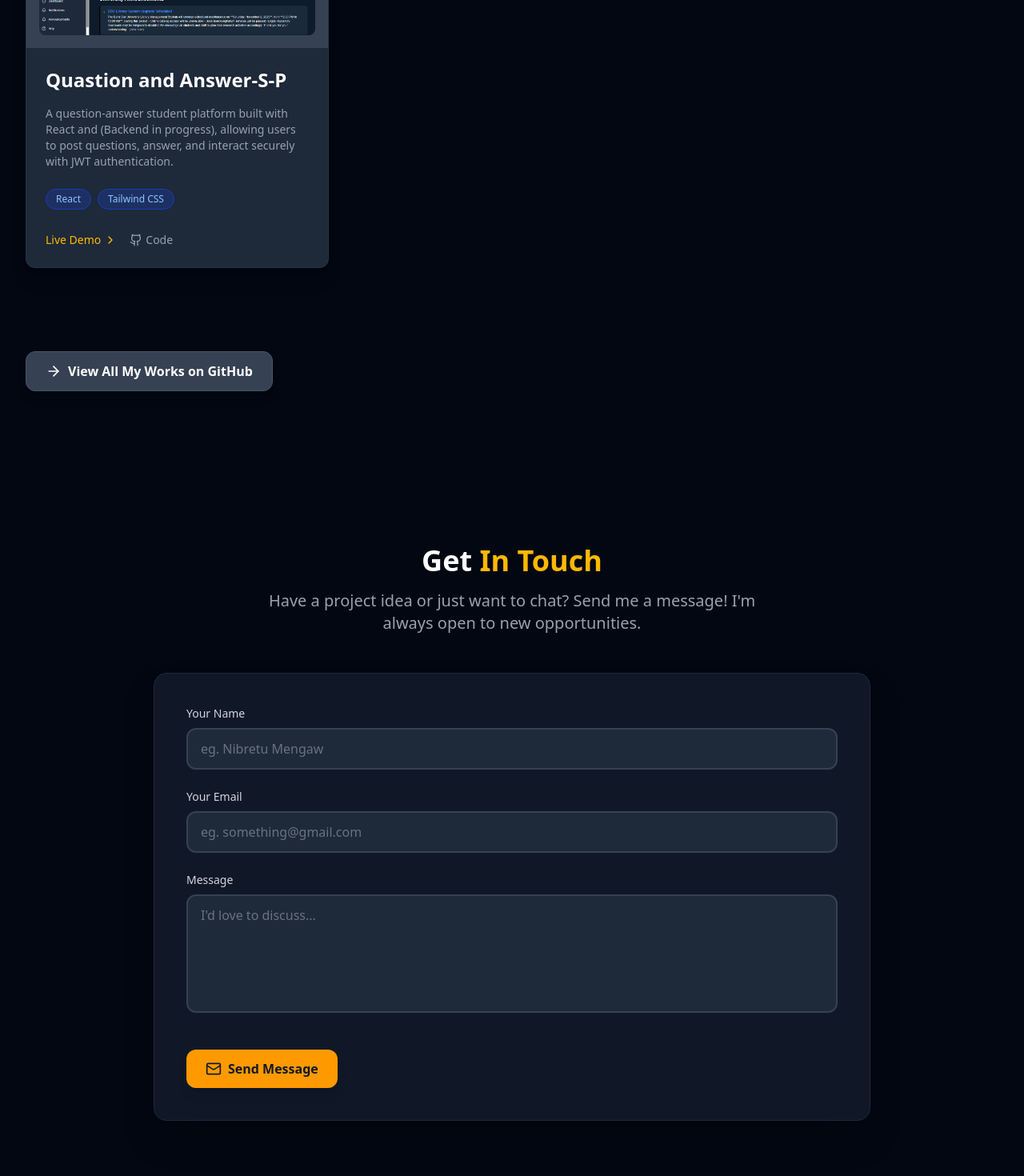
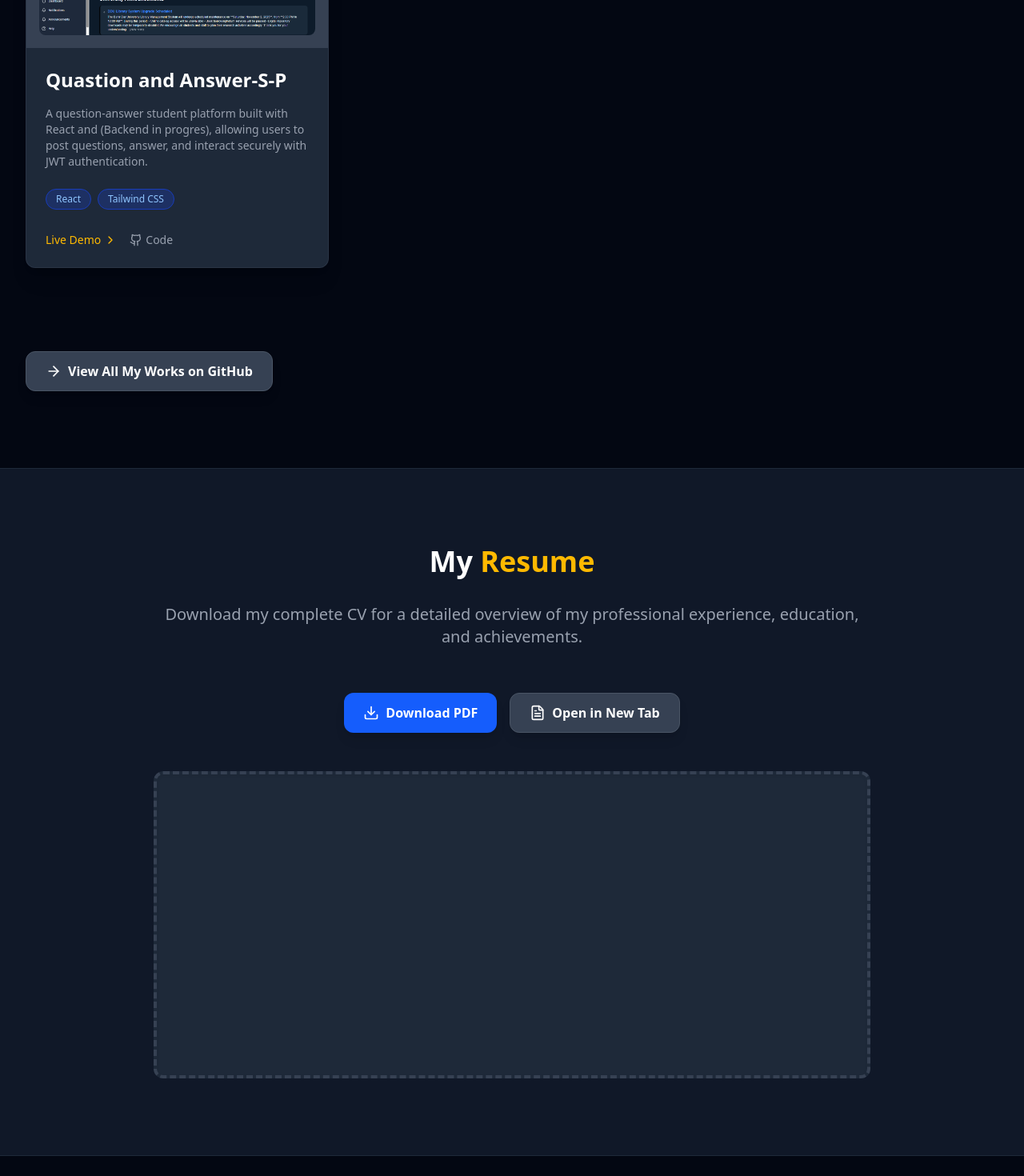
Before and after one commit to nibmangit/FUTURE_FS_01, a React (Vite) app: page / in a window 1280 px wide. Shown: the part 2840-4310 px from the top of the page at 80% size. Built offline with nearby package versions, Linux system fonts and the light colour scheme.

Commit message:
Add a resume with download link and small preview

```diff
--- a/src/App.jsx
+++ b/src/App.jsx
@@ -5,6 +5,7 @@ import Home from "./pages/Home";
 import About from "./pages/About";
 import Projects from "./pages/Projects";
 import Contacts from "./pages/Contacts";
+import Resume from "./pages/Resume";
 
 function App() {
 
@@ -33,6 +34,13 @@ function App() {
             </section>
 
             <section
+              id="resume"
+              className="py-24 px-4 sm:px-6 lg:px-8 bg-gray-900 border-t border-b border-gray-800"
+            >
+              <Resume />
+            </section>
+
+            <section
               id="contact"
               className="py-24 px-4 sm:px-6 lg:px-8"
             >
--- a/src/data/projects.jsx
+++ b/src/data/projects.jsx
@@ -18,7 +18,7 @@ export const PROJECTS = [
   {
     title: 'Smart Event Hub',
     description: 'Smart Event Hub is a full-stack event management platform built with React, Tailwind CSS, and Django REST Framework. Users can create, update, and delete their own events, view events created by others, and RSVP to events.',
-    techStack: ["React", "Tailwind CSS", "Django REST Framework", "JWT Authentication", "MySQL (or your DB)"],
+    techStack: ["React", "Tailwind CSS", "Django REST Framework", "JWT Authentication", "MySQL"],
     imagePlaceholder: '/projectScreenshots/event.png',
     githubLink: 'https://github.com/nibmangit/Event-hub-frontend',
     demoLink: 'https://event-hub-front.netlify.app/',
@@ -26,7 +26,7 @@ export const PROJECTS = [
   {
     title: "Quastion and Answer-S-P",
     description:
-      "A question-answer student platform built with React and (Backend in progress), allowing users to post questions, answer, and interact securely with JWT authentication.",
+      "A question-answer student platform built with React and (Backend in progres), allowing users to post questions, answer, and interact securely with JWT authentication.",
     techStack: ["React", "Tailwind CSS"],
     imagePlaceholder: "/projectScreenshots/qa.png",
     githubLink: "https://github.com/nibmangit/QandA-Platform",
--- a/src/pages/Home.jsx
+++ b/src/pages/Home.jsx
@@ -23,7 +23,14 @@ function Home() {
               <Button icon={Code}>
                 View Projects
               </Button>
-                          <Button variant="secondary" icon={FileText}>
+              <Button
+                onClick={() => {
+                      const link = document.createElement('a');
+                      link.href = '/resume/Nibretu_Mengaw_Resume.pdf';
+                      link.download = 'Nibretu_Mengaw_Resume.pdf';
+                      link.click();
+                      }}
+                variant="secondary" icon={FileText}>
                   Download Resume
               </Button>
             </div>
--- /dev/null
+++ b/src/pages/Resume.jsx
@@ -0,0 +1,48 @@
+import { Download, FileText } from 'lucide-react'
+import {COLOR} from '../colors/color'
+import Button from '../components/Button'
+
+function Resume() {
+    return (
+        <div className="max-w-4xl mx-auto text-center space-y-8">
+            <h2 className="text-4xl font-extrabold text-white">
+                My <span className={COLOR.ACCENT_COLOR}>Resume</span>
+            </h2>
+            <p className="text-xl text-gray-400">
+                Download my complete CV for a detailed overview of my professional experience, education, and achievements.
+            </p>
+
+            <div className="flex justify-center pt-6 space-x-4">
+                <Button
+                    onClick={() => {
+                    const link = document.createElement('a');
+                    link.href = '/resume/Nibretu_Mengaw_Resume.pdf';
+                    link.download = 'Nibretu_Mengaw_Resume.pdf';
+                    link.click();
+                    }}
+                    icon={Download}
+                    variant="accent"
+                >
+                    Download PDF
+                </Button>
+                <Button
+                    onClick={() => window.open('/resume/Nibretu_Mengaw_Resume.pdf', '_blank')}
+                    icon={FileText}
+                    variant="secondary"
+                >
+                    Open in New Tab
+                </Button>
+            </div>
+
+            <div className="mt-12 w-full h-96 bg-gray-800 rounded-xl flex items-center justify-center border-4 border-dashed border-gray-700 p-4 shadow-inner">
+                <iframe
+                    src="/resume/Nibretu_Mengaw_Resume.pdf"
+                    title="Resume Preview"
+                    className="w-full h-full rounded-lg"
+                ></iframe>
+            </div>
+        </div>
+    )
+}
+
+export default Resume
```
Also changed, not shown: src/pages/About.jsx (indentation only), 1 other file (tests, documents, lock files or other folders). Lines whose indentation alone changed are shown as unchanged.
